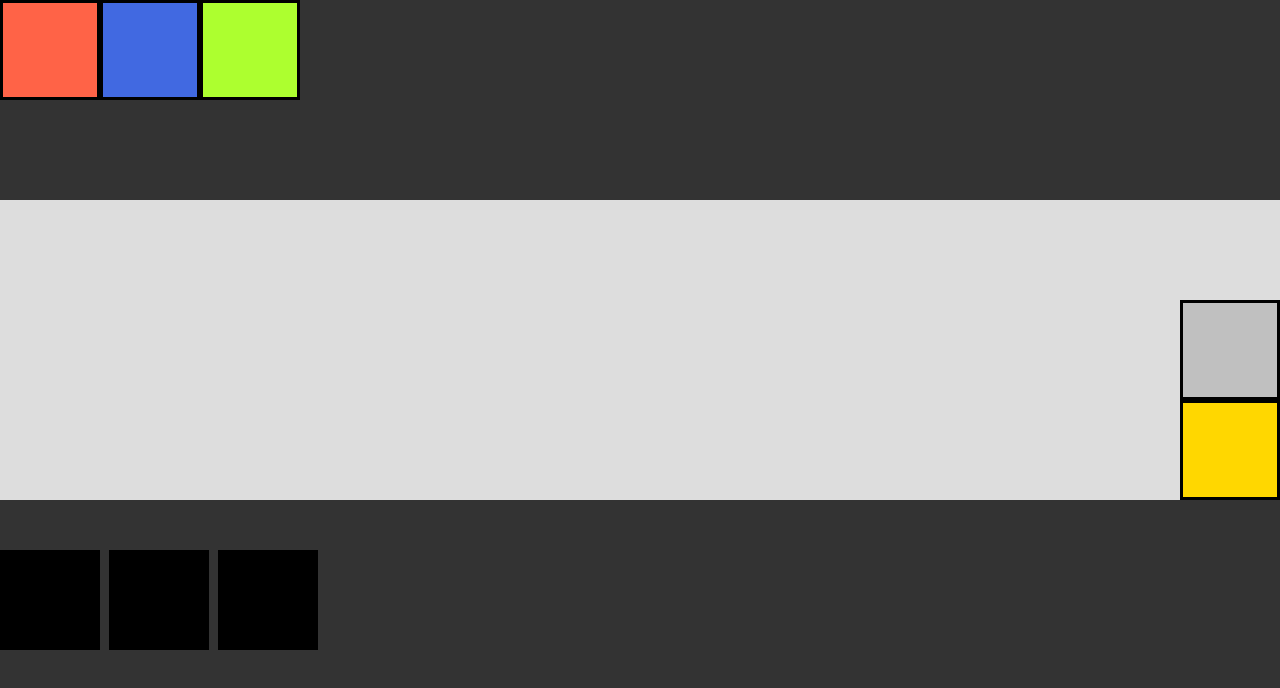
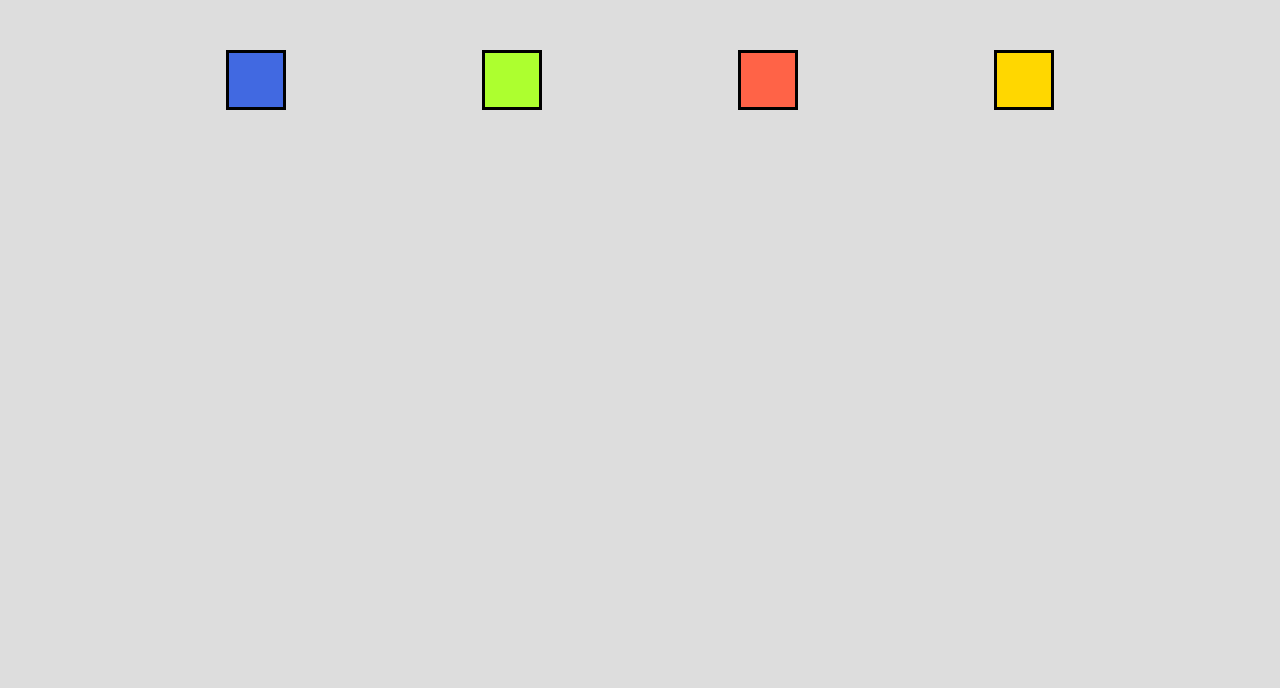
Before and after one commit to rafalbiel/kurs, a plain HTML site: page index.html in a window 1280 px wide. Drawn offline with Linux system fonts and the light colour scheme.

Commit message:
final version of position topic exercise

```diff
--- a/index.html
+++ b/index.html
@@ -39,20 +39,10 @@
 		/>
 	</head>
 	<body>
-		<!-- absolute -->
-		<div class="red"></div>
-		<div class="blue"></div>
-		<div class="green"></div>
-
-		<!-- relative + absolute -->
-		<section>
-			<div class="gold"></div>
-			<div class="silver"></div>
-		</section>
-
-		<!-- bez position -->
-		<div class="black"></div>
-		<div class="black"></div>
-		<div class="black"></div>
+		<div class="square blue"></div>
+		<div class="square green"></div>
+		<div class="square red"></div>
+		<div class="square gold"></div>
+		<div class="bg"></div>
 	</body>
 </html>
--- a/style.css
+++ b/style.css
@@ -3,59 +3,54 @@
 	margin: 0;
 	padding: 0;
 }
+
 body {
+	font-family: "Montserrat", sans-serif;
 	background-color: #333;
 	font-size: 36px;
 	color: #fff;
 }
 
-section {
-	position: relative;
-	margin-top: 100px;
-	margin-bottom: 50px;
-	height: 300px;
+.bg {
+	width: 100vw;
+	height: 100vh;
 	background-color: #ddd;
+	transition: 0.5s;
 }
-
-div {
-	height: 100px;
-	width: 100px;
+.square {
+	position: absolute;
+	top: 50px;
+	width: 60px;
+	height: 60px;
 	border: 3px solid black;
+	transform: translateX(-50%);
+	cursor: pointer;
 }
-
+.blue {
+	left: 20%;
+	background-color: royalblue;
+}
+.green {
+	left: 40%;
+	background-color: greenyellow;
+}
 .red {
+	left: 60%;
 	background-color: tomato;
 }
-
-.blue {
-	position: absolute;
-	top: 0;
-	left: 100px;
+.gold {
+	left: 80%;
+	background-color: gold;
+}
+.blue:hover ~ .bg {
 	background-color: royalblue;
 }
-
-.green {
-	position: absolute;
-	top: 0;
-	left: 200px;
+.green:hover ~ .bg {
 	background-color: greenyellow;
 }
-
-.gold {
-	position: absolute;
-	bottom: 0;
-	right: 0;
+.red:hover ~ .bg {
+	background-color: tomato;
+}
+.gold:hover ~ .bg {
 	background-color: gold;
 }
-
-.silver {
-	position: absolute;
-	right: 0;
-	bottom: 100px;
-	background-color: silver;
-}
-
-.black {
-display: inline-block;
-	background-color: black;
-}
```
